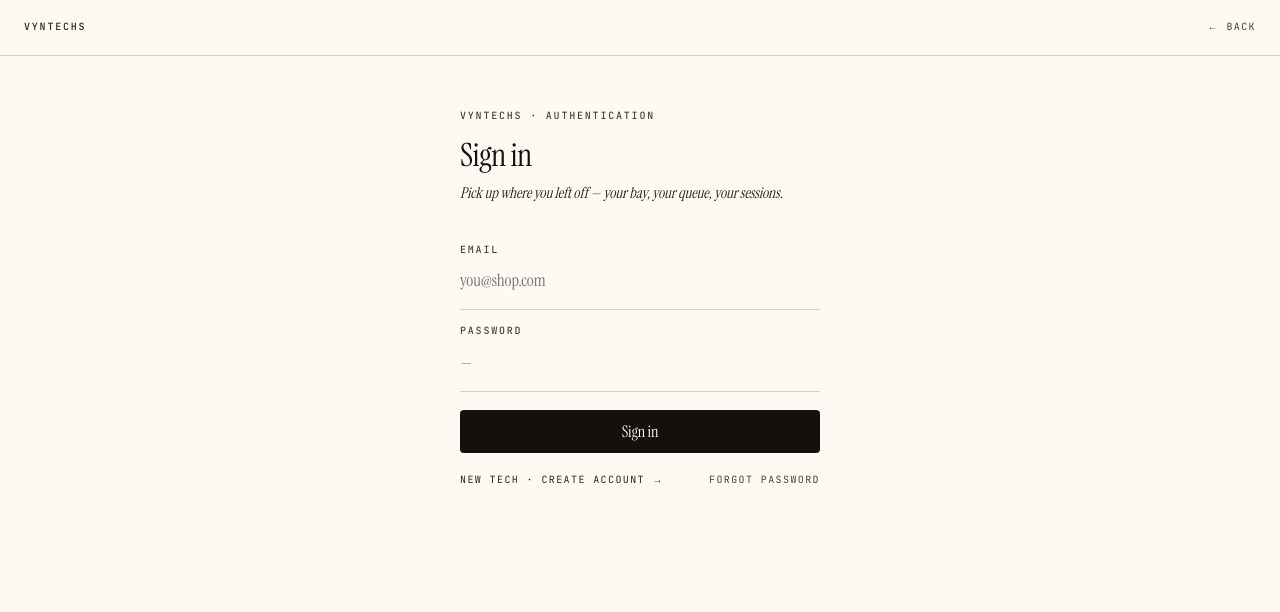
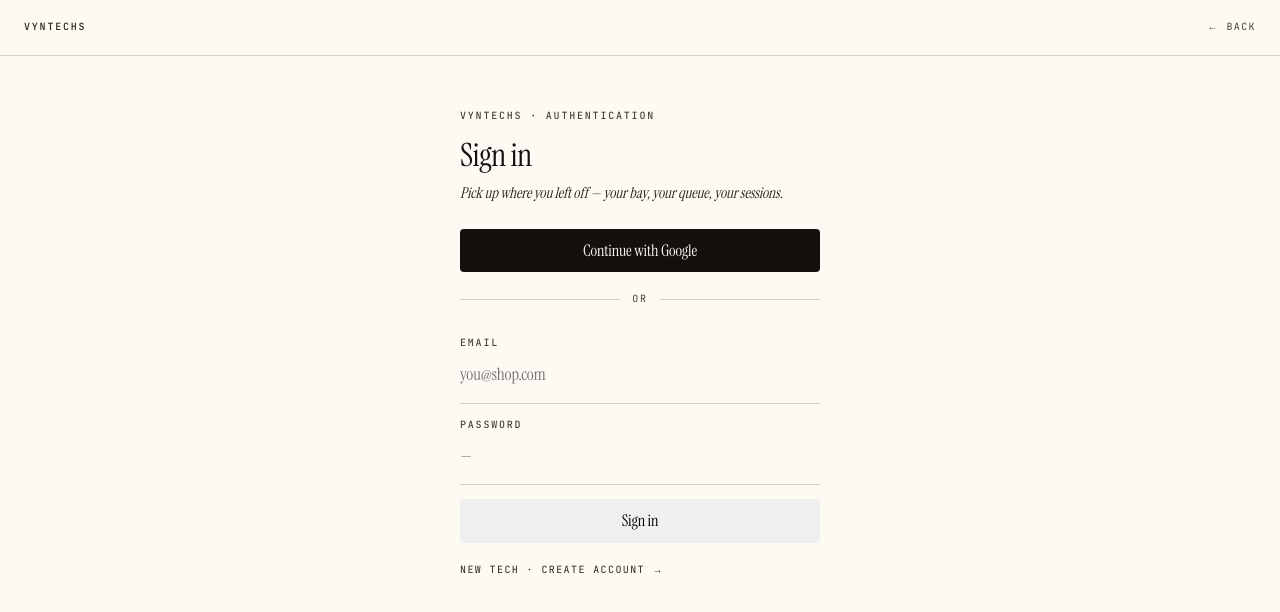
Before and after one commit to Vyntechs/VynTechs_Auto, a Next.js app: page /sign-in in a window 1280 px wide. Shown: the top 612 px of the page. Built offline with nearby package versions, Linux system fonts and the light colour scheme.

Commit message:
chore(launch): post-PR cleanup + e2e staging walkthrough (#42)

```diff
--- a/app/(auth)/sign-in/page.tsx
+++ b/app/(auth)/sign-in/page.tsx
@@ -47,6 +47,23 @@ export default function SignInPage() {
     router.push(safeNextPath(readNextParam()))
   }
 
+  async function handleGoogleSignIn() {
+    setError(null)
+    setBusy(true)
+    const next = safeNextPath(readNextParam())
+    const supabase = getBrowserSupabase()
+    const { error: authError } = await supabase.auth.signInWithOAuth({
+      provider: 'google',
+      options: {
+        redirectTo: `${window.location.origin}/auth/callback?next=${encodeURIComponent(next)}`,
+      },
+    })
+    if (authError) {
+      setError(authError.message)
+      setBusy(false)
+    }
+  }
+
   return (
     <>
       <span className="eyebrow">Vyntechs · Authentication</span>
@@ -68,6 +85,40 @@ export default function SignInPage() {
       >
         Pick up where you left off — your bay, your queue, your sessions.
       </p>
+
+      <button
+        type="button"
+        className="btn btn-primary"
+        onClick={handleGoogleSignIn}
+        disabled={busy}
+        style={{ width: '100%' }}
+      >
+        Continue with Google
+      </button>
+
+      <div
+        style={{
+          margin: '20px 0 16px',
+          display: 'flex',
+          alignItems: 'center',
+          gap: 12,
+          fontFamily: 'var(--vt-font-mono)',
+          fontSize: 10,
+          letterSpacing: '0.18em',
+          textTransform: 'uppercase',
+          color: 'var(--vt-fg-3)',
+        }}
+      >
+        <span
+          style={{ flex: 1, height: 0, borderTop: '0.5px solid var(--vt-rule)' }}
+          aria-hidden
+        />
+        or
+        <span
+          style={{ flex: 1, height: 0, borderTop: '0.5px solid var(--vt-rule)' }}
+          aria-hidden
+        />
+      </div>
 
       <form onSubmit={handleSubmit} noValidate>
         <div className="field">
@@ -101,9 +152,9 @@ export default function SignInPage() {
         )}
         <button
           type="submit"
-          className="btn btn-primary"
+          className="btn"
           disabled={busy}
-          style={{ width: '100%', marginTop: 18 }}
+          style={{ width: '100%', marginTop: 14 }}
         >
           {busy ? 'Signing in…' : 'Sign in'}
         </button>
@@ -112,11 +163,6 @@ export default function SignInPage() {
       <div
         style={{
           marginTop: 20,
-          display: 'flex',
-          justifyContent: 'space-between',
-          alignItems: 'baseline',
-          gap: 12,
-          flexWrap: 'wrap',
           fontFamily: 'var(--vt-font-mono)',
           fontSize: 10,
           letterSpacing: '0.14em',
@@ -127,7 +173,6 @@ export default function SignInPage() {
         <Link href="/sign-up" style={{ textDecoration: 'none', color: 'var(--vt-fg-2)' }}>
           New tech · Create account →
         </Link>
-        <span>Forgot password</span>
       </div>
     </>
   )
```
Also changed, not shown: components/marketing/marketing.css (+18 -0 lines), components/marketing/sticky-cta.tsx (+9 -4 lines), 2 other files (tests, documents, lock files or other folders).
